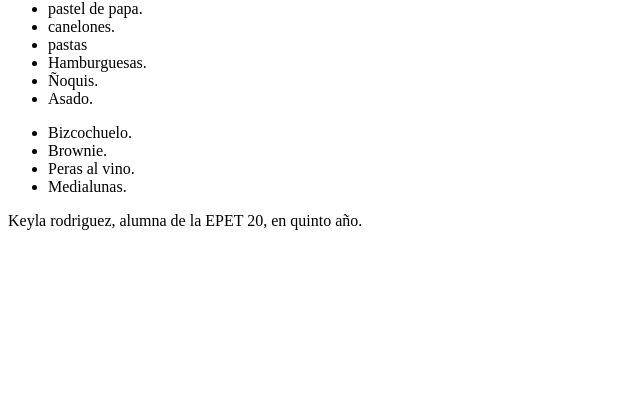
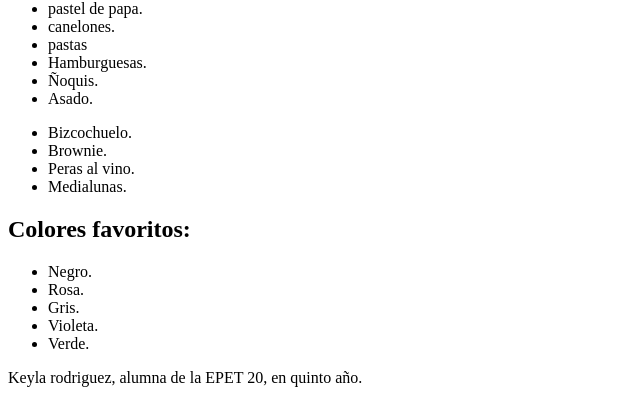
Before and after one commit to Keyla-622/programacion_estatica, a plain HTML site: page practica.html in a window 1280 px wide. Shown: the part 646-1049 px from the top of the page, without its empty margins (0-640 px from the left). Before the commit the page ends 892 px from the top, so only its background shows below. Drawn offline with Linux system fonts and the light colour scheme.

Commit message:
creando lista5 en practica.html

```diff
--- a/practica.html
+++ b/practica.html
@@ -69,13 +69,22 @@
 
         </ul>
 
+        <h2>Colores favoritos: </h2>
+
+        <ul>
+            <li>Negro.</li>
+            <li>Rosa.</li>
+            <li>Gris.</li>
+            <li>Violeta.</li>
+            <li>Verde.</li>
+        </ul>
+
         <footer>
 
             <p> Keyla rodriguez, alumna de la EPET 20, en quinto año. </p>
 
         </footer>
 
-
     </body>
 
 </html>
```
